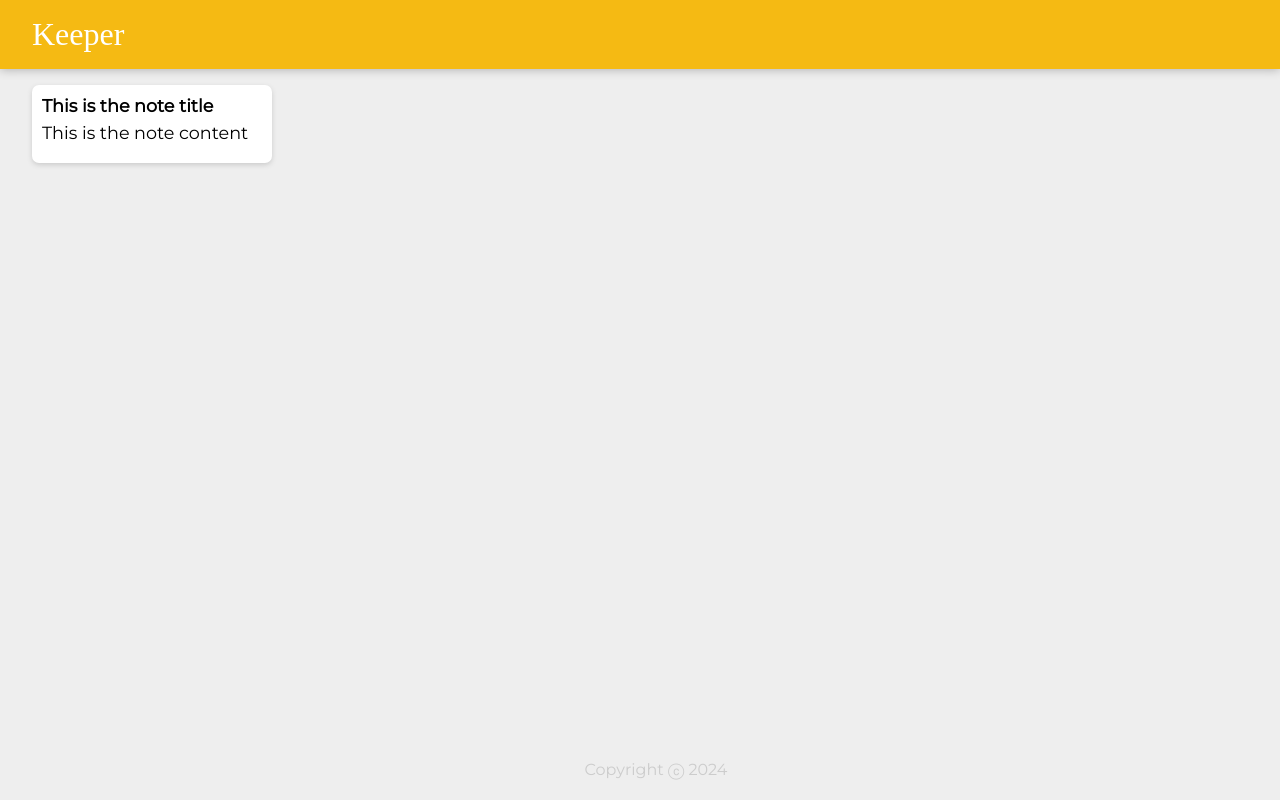
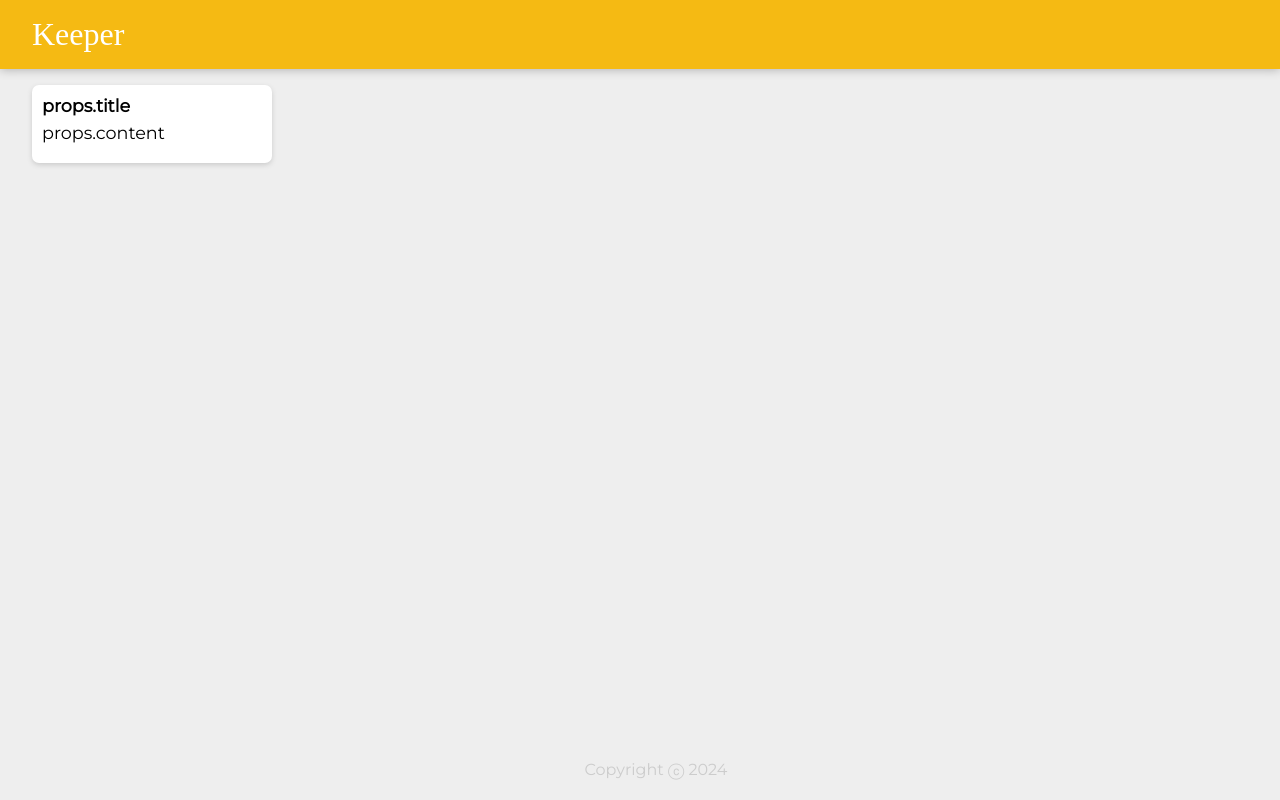
Before and after one commit to JonniiRingo/20-keeper-app-part-2-starting, a React (Vite) app: page / in a window 1280 px wide. Built offline with nearby package versions, Linux system fonts and the light colour scheme; a web font is replaced by a local one.

Commit message:
interim save

```diff
--- a/src/components/App.jsx
+++ b/src/components/App.jsx
@@ -2,12 +2,20 @@
 import Header from "./Header";
 import Footer from "./Footer";
 import Note from "./Note";
+import notes from "../notes";
+
+console.log(notes);
 
 function App() {
   return (
     <div>
       <Header />
-      <Note />
+
+      <Note
+        title= "This is the note title"
+        content= "This is the note content"
+      />
+
       <Footer />
     </div>
   );
--- a/src/components/Note.jsx
+++ b/src/components/Note.jsx
@@ -1,10 +1,13 @@
 import React from "react";
 
-function Note() {
+
+
+function Note(props) {
   return (
     <div className="note">
-      <h1>This is the note title</h1>
-      <p>This is the note content</p>
+      <h1>props.title</h1>
+      <p>props.content</p>
+
     </div>
   );
 }
--- a/src/notes.js
+++ b/src/notes.js
@@ -24,3 +24,5 @@
       "What's the difference between hardware and software? You can hit your hardware with a hammer, but you can only curse at your software."
   }
 ];
+
+ export default notes
```
